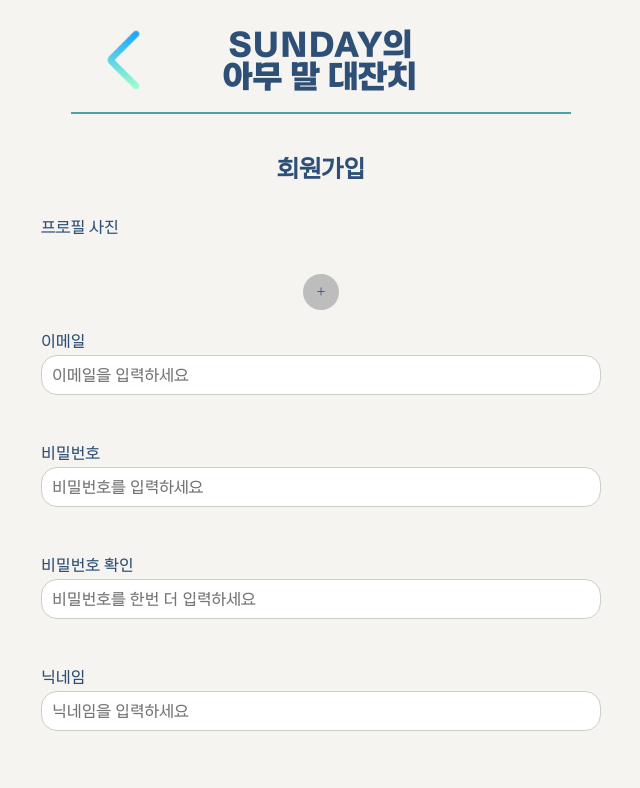
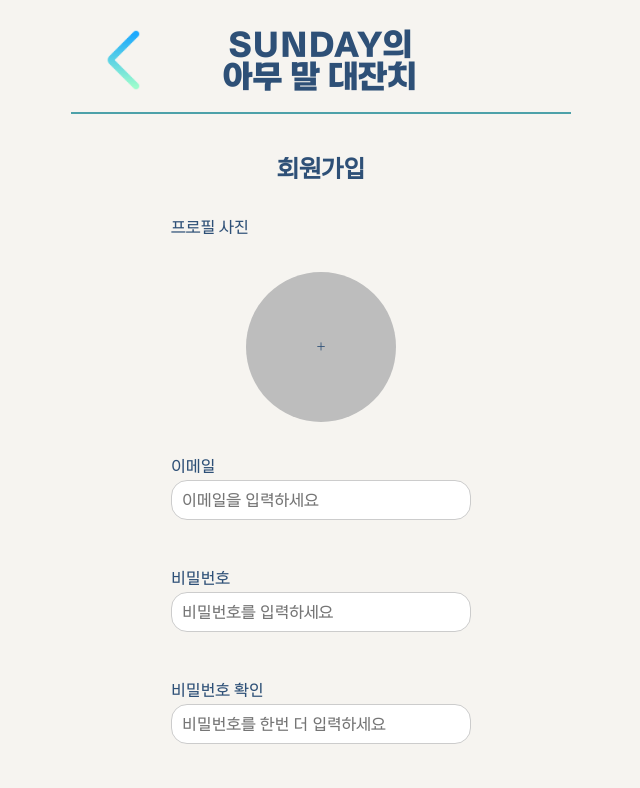
Before and after one commit to 100-hours-a-week/2-sunday-ahn-community-fe-react, a React (Create React App) app: page /regist in a window 1280 px wide. Shown: the top 788 px of the page, without its empty margins (319-959 px from the left). Built offline with nearby package versions, Linux system fonts and the light colour scheme.

Commit message:
fix: posts css뒤틀림 수정

```diff
--- a/src/App.js
+++ b/src/App.js
@@ -8,16 +8,13 @@ import Posts from "./pages/Posts.js";
 function App() {
   return (
     <BrowserRouter>
-    <div>
     <Routes>
           <Route path="/" element={<Login />} />
           <Route path="/login" element={<Login />} />
           <Route path="/regist" element={<Regist />} />
           <Route path="/posts" element={<Posts />} />
         </Routes>
-    </div>
     </BrowserRouter>
-
   );
 }
 
--- a/src/components/ProfileBox.js
+++ b/src/components/ProfileBox.js
@@ -46,10 +46,11 @@ const ProfileBox = ({ onFileChange }) => {
     };
 
     return (
-        <div className="profileContainer">
+        <div className="profileContainer2">
+            <p>프로필 사진</p>
             {errorMessage && <div className="error visible" id = "profileError">{errorMessage}</div>}
             <div
-                className="box"
+                className="box2"
                 id="profileBox"
                 onClick={handleBoxClick}
                 onBlur={handleBlur}
--- a/src/components/css/InputBox.css
+++ b/src/components/css/InputBox.css
@@ -3,6 +3,7 @@
     flex-direction: column;
     gap: 5px;
     margin-top: 20px;
+    width: 300px;
 }
 
 .inputField p {
--- a/src/components/css/Post.css
+++ b/src/components/css/Post.css
@@ -59,7 +59,6 @@
     flex-direction: row;
     align-items: center;
     justify-content: center;
-    height: 30px;
 }
 .profile {
     width: 100%;
--- a/src/components/css/ProfileBox.css
+++ b/src/components/css/ProfileBox.css
@@ -1,11 +1,11 @@
 /* Profile container */
-.profileContainer {
+.profileContainer2 {
     display: flex;
     flex-direction: column;
     align-items: center;
 }
 
-.box {
+.box2 {
     width: 150px;
     height: 150px;
     border-radius: 50%;
@@ -16,7 +16,9 @@
     align-items: center;
     justify-content: center;
 }
-
+.profileContainer2 p {
+    width: 300px;
+}
 .profile {
     width: 100%;
     height: 100%;
@@ -28,8 +30,8 @@
 }
 
 #profileError {
-    position: absolute;
-    width: 350px;
-    margin-top: -20px;
+    /* position: absolute; */
+    width: 300px;
+    margin-top: -10px;
     font-size: 14px;
 }
--- a/src/pages/auth/Regist.js
+++ b/src/pages/auth/Regist.js
@@ -117,7 +117,6 @@ const Regist = () => {
                 <h2>회원가입</h2>
                 <form onSubmit={handleFormSubmit}>
                     <div className="inputText">
-                        <p>프로필 사진</p>
                         <ProfileBox onFileChange={handleFileChange} />
                         <EmailBox
                             value={formData.email}
--- a/src/styles/Regist.css
+++ b/src/styles/Regist.css
@@ -32,4 +32,5 @@ p {
     gap: 15px;
     margin-bottom: 20px;
     text-align: left;
+    align-items: center;
 }
```
